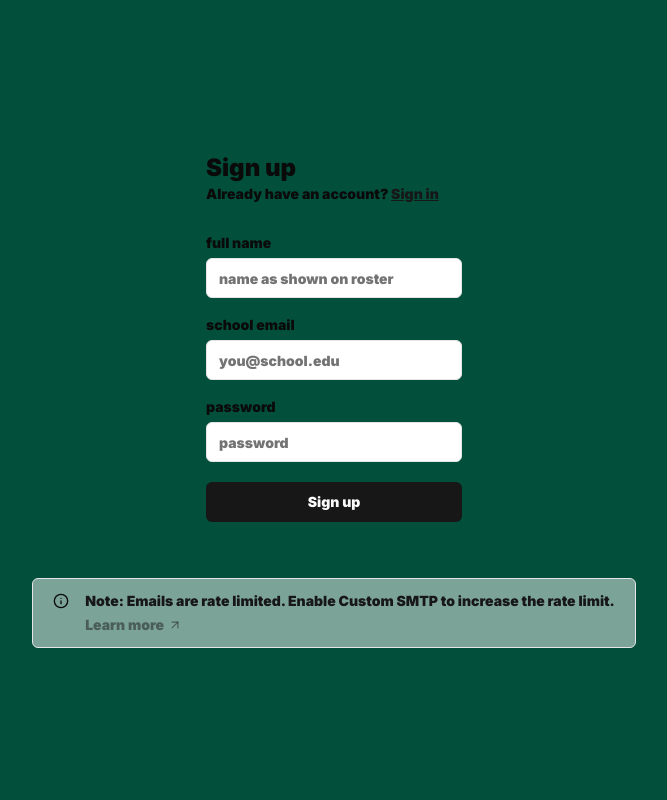
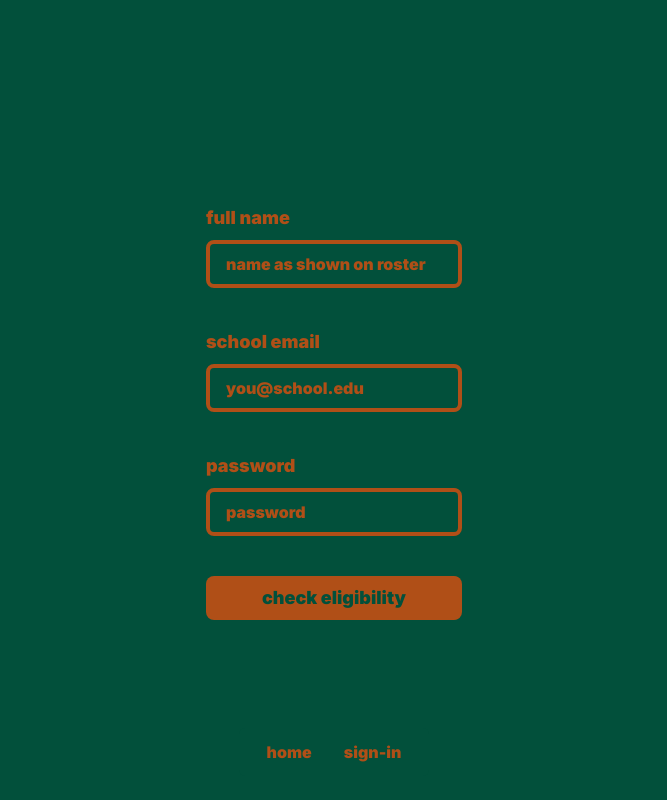
Before and after one commit to luciusscala/collegiatenetwork, a Next.js app: page /sign-up in a window 1280 px wide. Shown: the whole page, without its empty margins (306-973 px from the left). Built offline with nearby package versions, Linux system fonts and the light colour scheme.

Commit message:
reworked components, pre-sign in pages and auth flow is beautiful

```diff
--- a/app/(auth-pages)/forgot-password/page.tsx
+++ b/app/(auth-pages)/forgot-password/page.tsx
@@ -1,10 +1,9 @@
 import { forgotPasswordAction } from "@/app/actions";
 import { FormMessage, Message } from "@/components/form-message";
-import { SubmitButton } from "@/components/submit-button";
-import { Input } from "@/components/ui/input";
-import { Label } from "@/components/ui/label";
+import Button from "@/components/ui/button";
+import Input from "@/components/ui/input";
 import Link from "next/link";
-import { SmtpMessage } from "../smtp-message";
+import Navbar from "@/components/Navbar";
 
 export default async function ForgotPassword(props: {
   searchParams: Promise<Message>;
@@ -12,26 +11,30 @@ export default async function ForgotPassword(props: {
   const searchParams = await props.searchParams;
   return (
     <>
-      <form className="flex-1 flex flex-col w-full gap-2 text-foreground [&>input]:mb-6 min-w-64 max-w-64 mx-auto">
-        <div>
-          <h1 className="text-2xl font-medium">Reset Password</h1>
-          <p className="text-sm text-secondary-foreground">
-            Already have an account?{" "}
-            <Link className="text-primary underline" href="/sign-in">
-              Sign in
-            </Link>
-          </p>
-        </div>
-        <div className="flex flex-col gap-2 [&>input]:mb-3 mt-8">
-          <Label htmlFor="email">Email</Label>
-          <Input name="email" placeholder="you@example.com" required />
-          <SubmitButton formAction={forgotPasswordAction}>
-            Reset Password
-          </SubmitButton>
+      <form
+        className="max-w-md w-full mx-auto flex flex-col justify-center min-h-screen px-4"
+        style={{ fontFamily: 'Inter, sans-serif' }}
+        action={forgotPasswordAction}
+      >
+        <Input
+          label="school email"
+          id="email"
+          name="email"
+          type="email"
+          placeholder="you@school.edu"
+          required
+        />
+        <Button type="submit">reset password</Button>
+        <div className="mt-4">
           <FormMessage message={searchParams} />
         </div>
       </form>
-      <SmtpMessage />
+      <div className="fixed bottom-0 left-0 w-full z-50 flex justify-center pb-6">
+        <Navbar navItems={[
+          { href: "/", label: "home" },
+          { href: "/sign-in", label: "sign-in" },
+        ]} />
+      </div>
     </>
   );
 }
--- a/app/(auth-pages)/sign-in/page.tsx
+++ b/app/(auth-pages)/sign-in/page.tsx
@@ -1,44 +1,54 @@
 import { signInAction } from "@/app/actions";
 import { FormMessage, Message } from "@/components/form-message";
-import { SubmitButton } from "@/components/submit-button";
-import { Input } from "@/components/ui/input";
-import { Label } from "@/components/ui/label";
+import Button from "@/components/ui/button";
+import Input from "@/components/ui/input";
 import Link from "next/link";
+import Navbar from "@/components/Navbar";
 
 export default async function Login(props: { searchParams: Promise<Message> }) {
   const searchParams = await props.searchParams;
   return (
-    <form className="flex-1 flex flex-col min-w-64">
-      <h1 className="text-2xl font-medium">Sign in</h1>
-      <p className="text-sm text-foreground">
-        Don't have an account?{" "}
-        <Link className="text-foreground font-medium underline" href="/sign-up">
-          Sign up
-        </Link>
-      </p>
-      <div className="flex flex-col gap-2 [&>input]:mb-3 mt-8">
-        <Label htmlFor="email">Email</Label>
-        <Input name="email" placeholder="you@example.com" required />
-        <div className="flex justify-between items-center">
-          <Label htmlFor="password">Password</Label>
+    <>
+      <form
+        className="max-w-md w-full mx-auto flex flex-col justify-center min-h-screen px-4"
+        style={{ fontFamily: 'Inter, sans-serif' }}
+        action={signInAction}
+      >
+        <Input
+          label="school email"
+          id="email"
+          name="email"
+          type="email"
+          placeholder="you@school.edu"
+          required
+        />
+        <Input
+          label="password"
+          id="password"
+          name="password"
+          type="password"
+          placeholder="your password"
+          required
+        />
+        <Button type="submit">sign in</Button>
+        <div className="mt-4">
+          <FormMessage message={searchParams} />
+        </div>
+        <div className="flex justify-between items-center mb-8">
           <Link
-            className="text-xs text-foreground underline"
+            className="text-[#B04F17] underline text-small font-black lowercase"
             href="/forgot-password"
           >
-            Forgot Password?
+            forgot password?
           </Link>
         </div>
-        <Input
-          type="password"
-          name="password"
-          placeholder="Your password"
-          required
-        />
-        <SubmitButton pendingText="Signing In..." formAction={signInAction}>
-          Sign in
-        </SubmitButton>
-        <FormMessage message={searchParams} />
+      </form>
+      <div className="fixed bottom-0 left-0 w-full z-50 flex justify-center pb-6">
+        <Navbar navItems={[
+          { href: "/", label: "home" },
+          { href: "/sign-up", label: "sign up" },
+        ]} />
       </div>
-    </form>
+    </>
   );
 }
--- a/app/(auth-pages)/sign-up/page.tsx
+++ b/app/(auth-pages)/sign-up/page.tsx
@@ -4,7 +4,7 @@ import { SubmitButton } from "@/components/submit-button";
 import { Input } from "@/components/ui/input";
 import { Label } from "@/components/ui/label";
 import Link from "next/link";
-import { SmtpMessage } from "../smtp-message";
+import Navbar from "@/components/Navbar";
 
 export default async function Signup(props: {
   searchParams: Promise<Message>;
@@ -21,33 +21,22 @@ export default async function Signup(props: {
   return (
     <>
       <form className="flex flex-col min-w-64 max-w-64 mx-auto">
-        <h1 className="text-2xl font-medium">Sign up</h1>
-        <p className="text-sm text text-foreground">
-          Already have an account?{" "}
-          <Link className="text-primary font-medium underline" href="/sign-in">
-            Sign in
-          </Link>
-        </p>
         <div className="flex flex-col gap-2 [&>input]:mb-3 mt-8">
-          <Label htmlFor="name">full name</Label>
-          <Input name="name" placeholder="name as shown on roster"/>
-          <Label htmlFor="email">school email</Label>
-          <Input name="email" placeholder="you@school.edu" required />
-          <Label htmlFor="password">password</Label>
-          <Input
-            type="password"
-            name="password"
-            placeholder="password"
-            minLength={6}
-            required
-          />
+          <Input label="full name" id="name" name="name" placeholder="name as shown on roster" />
+          <Input label="school email" id="email" name="email" placeholder="you@school.edu" required />
+          <Input label="password" id="password" name="password" type="password" placeholder="password" minLength={6} required />
           <SubmitButton formAction={signUpAction} pendingText="Signing up...">
-            Sign up
+            check eligibility
           </SubmitButton>
           <FormMessage message={searchParams} />
         </div>
       </form>
-      <SmtpMessage />
+      <div className="fixed bottom-0 left-0 w-full z-50 flex justify-center pb-6">
+        <Navbar navItems={[
+          { href: "/", label: "home" },
+          { href: "/sign-in", label: "sign-in" },
+        ]} />
+      </div>
     </>
   );
 }
--- a/app/(auth-pages)/smtp-message.tsx
+++ /dev/null
@@ -1,25 +0,0 @@
-import { ArrowUpRight, InfoIcon } from "lucide-react";
-import Link from "next/link";
-
-export function SmtpMessage() {
-  return (
-    <div className="bg-muted/50 px-5 py-3 border rounded-md flex gap-4">
-      <InfoIcon size={16} className="mt-0.5" />
-      <div className="flex flex-col gap-1">
-        <small className="text-sm text-secondary-foreground">
-          <strong> Note:</strong> Emails are rate limited. Enable Custom SMTP to
-          increase the rate limit.
-        </small>
-        <div>
-          <Link
-            href="https://supabase.com/docs/guides/auth/auth-smtp"
-            target="_blank"
-            className="text-primary/50 hover:text-primary flex items-center text-sm gap-1"
-          >
-            Learn more <ArrowUpRight size={14} />
-          </Link>
-        </div>
-      </div>
-    </div>
-  );
-}
--- a/app/actions.ts
+++ b/app/actions.ts
@@ -89,7 +89,7 @@ export const signInAction = async (formData: FormData) => {
     return encodedRedirect("error", "/sign-in", error.message);
   }
 
-  return redirect("/protected");
+  return redirect("/dashboard");
 };
 
 export const forgotPasswordAction = async (formData: FormData) => {
--- /dev/null
+++ b/components/Navbar.tsx
@@ -0,0 +1,56 @@
+"use client";
+import React from "react";
+import Link from "next/link";
+import { usePathname } from "next/navigation";
+
+export interface NavItem {
+  href: string;
+  label: string;
+}
+
+interface NavbarProps {
+  navItems?: NavItem[];
+  logo?: React.ReactNode;
+}
+
+const defaultNavItems: NavItem[] = [
+  { href: "/dashboard", label: "Dashboard" },
+  { href: "/sessions", label: "Sessions" },
+  { href: "/teams", label: "Teams" },
+  { href: "/players", label: "Players" },
+];
+
+const Navbar: React.FC<NavbarProps> = ({ navItems = defaultNavItems, logo }) => {
+  const pathname = usePathname();
+
+  return (
+    <nav
+      className="bg-[#02503B] px-5 py-3 rounded-md flex items-center gap-4"
+      style={{ fontFamily: 'Inter, sans-serif' }}
+    >
+      {logo && (
+        <div className="mr-4 flex-shrink-0">{logo}</div>
+      )}
+      <ul className="flex flex-row gap-4">
+        {navItems.map((item) => {
+          const isActive = pathname === item.href || (item.href !== '/' && pathname.startsWith(item.href));
+          return (
+            <li key={item.href}>
+              <Link
+                href={item.href}
+                className={`px-2 py-1 font-black font-sans text-[#B04F17] text-base rounded transition-colors border-b-2 ${
+                  isActive ? 'border-[#B04F17]' : 'border-transparent'
+                } hover:border-[#B04F17]`}
+                style={{ fontFamily: 'Inter, sans-serif' }}
+              >
+                {item.label}
+              </Link>
+            </li>
+          );
+        })}
+      </ul>
+    </nav>
+  );
+};
+
+export default Navbar;
--- a/components/auth/signup-form.tsx
+++ b/components/auth/signup-form.tsx
@@ -1,9 +1,8 @@
 "use client";
 
 import { useState } from "react";
-import { Button } from "@/components/ui/button";
-import { Input } from "@/components/ui/input";
-import { Label } from "@/components/ui/label";
+import Button from "@/components/ui/button";
+import Input from "@/components/ui/input";
 import { useRouter } from "next/navigation";
 import { signUpAction } from "@/app/actions";
 
@@ -73,62 +72,55 @@ export function SignupForm() {
   }
 
   return (
-    <form onSubmit={handleSignup} className="space-y-4">
-      <div className="space-y-2">
-        <Label htmlFor="fullName">Full Name</Label>
+    <form
+      onSubmit={handleSignup}
+      className="max-w-md w-full mx-auto flex flex-col justify-center min-h-screen px-4 text-[#B04F17]"
+      style={{ fontFamily: 'Inter, sans-serif' }}
+    >
       <Input
+        label="full name"
         id="fullName"
         name="fullName"
         placeholder="Enter your full name"
         required
         disabled={isEligible}
       />
-      </div>
-      <div className="space-y-2">
-        <Label htmlFor="email">Email</Label>
       <Input
+        label="school email"
         id="email"
         name="email"
         type="email"
-          placeholder="Enter your email"
+        placeholder="Enter your school email"
         required
         disabled={isEligible}
       />
-      </div>
-
       {isEligible && (
         <>
-          <div className="space-y-2">
-            <Label htmlFor="password">Password</Label>
           <Input
+            label="password"
             id="password"
             name="password"
             type="password"
             placeholder="Enter your password"
             required
           />
-          </div>
-          <div className="space-y-2">
-            <Label htmlFor="confirmPassword">Confirm Password</Label>
           <Input
+            label="confirm password"
             id="confirmPassword"
             name="confirmPassword"
             type="password"
             placeholder="Confirm your password"
             required
           />
-          </div>
         </>
       )}
-
       {error && (
-        <div className="text-red-500 text-sm">
+        <div className="text-red-500 text-lg font-black mb-6 text-center">
           {error}
         </div>
       )}
-
       <Button type="submit" disabled={isLoading}>
-        {isLoading ? "Verifying..." : isEligible ? "Sign Up" : "Verify Eligibility"}
+        {isLoading ? "Verifying..." : isEligible ? "sign up" : "verify eligibility"}
       </Button>
     </form>
   );
--- a/components/ui/button.tsx
+++ b/components/ui/button.tsx
@@ -1,56 +1,18 @@
-import * as React from "react";
-import { Slot } from "@radix-ui/react-slot";
-import { cva, type VariantProps } from "class-variance-authority";
+import React from "react";
 
-import { cn } from "@/lib/utils";
+interface ButtonProps extends React.ButtonHTMLAttributes<HTMLButtonElement> {
+  children: React.ReactNode;
+}
 
-const buttonVariants = cva(
-  "inline-flex items-center justify-center whitespace-nowrap rounded-md text-sm font-medium ring-offset-background transition-colors focus-visible:outline-none focus-visible:ring-2 focus-visible:ring-ring focus-visible:ring-offset-2 disabled:pointer-events-none disabled:opacity-50",
-  {
-    variants: {
-      variant: {
-        default: "bg-primary text-primary-foreground hover:bg-primary/90",
-        destructive:
-          "bg-destructive text-destructive-foreground hover:bg-destructive/90",
-        outline:
-          "border border-input bg-background hover:bg-accent hover:text-accent-foreground",
-        secondary:
-          "bg-secondary text-secondary-foreground hover:bg-secondary/80",
-        ghost: "hover:bg-accent hover:text-accent-foreground",
-        link: "text-primary underline-offset-4 hover:underline",
-      },
-      size: {
-        default: "h-10 px-4 py-2",
-        sm: "h-9 rounded-md px-3",
-        lg: "h-11 rounded-md px-8",
-        icon: "h-10 w-10",
-      },
-    },
-    defaultVariants: {
-      variant: "default",
-      size: "default",
-    },
-  },
+export const Button: React.FC<ButtonProps> = ({ children, className = "", ...props }) => (
+  <button
+    type="submit"
+    className={`w-full max-w-lg mx-auto bg-[#B04F17] text-[#02503B] rounded-lg font-black text-lg py-2 transition-colors duration-150 hover:bg-[#963f0f] font-sans ${className}`}
+    style={{ fontFamily: 'Inter, sans-serif' }}
+    {...props}
+  >
+    {children}
+  </button>
 );
 
-export interface ButtonProps
-  extends React.ButtonHTMLAttributes<HTMLButtonElement>,
-    VariantProps<typeof buttonVariants> {
-  asChild?: boolean;
-}
-
-const Button = React.forwardRef<HTMLButtonElement, ButtonProps>(
-  ({ className, variant, size, asChild = false, ...props }, ref) => {
-    const Comp = asChild ? Slot : "button";
-    return (
-      <Comp
-        className={cn(buttonVariants({ variant, size, className }))}
-        ref={ref}
-        {...props}
-      />
-    );
-  },
-);
-Button.displayName = "Button";
-
-export { Button, buttonVariants };
+export default Button;
--- a/components/ui/input.tsx
+++ b/components/ui/input.tsx
@@ -1,25 +1,27 @@
-import * as React from "react";
+import React from "react";
 
-import { cn } from "@/lib/utils";
+interface InputProps extends React.InputHTMLAttributes<HTMLInputElement> {
+  label: string;
+  id: string;
+}
 
-export interface InputProps
-  extends React.InputHTMLAttributes<HTMLInputElement> {}
+export const Input: React.FC<InputProps> = ({ label, id, className = "", autoComplete, ...props }) => (
+  <div className="flex flex-col mb-8 w-full max-w-lg mx-auto">
+    <label
+      htmlFor={id}
+      className="text-[#B04F17] font-black text-lg mb-2 lowercase font-sans"
+      style={{ fontFamily: 'Inter, sans-serif', textTransform: 'lowercase' }}
+    >
+      {label}
+    </label>
+    <input
+      id={id}
+      autoComplete={autoComplete || "off"}
+      className={`w-full py-2 px-4 rounded-lg border-4 border-[#B04F17] bg-[#02503B] text-[#B04F17] font-black text-base font-sans focus:outline-none focus:ring-2 focus:ring-[#B04F17] placeholder-[#B04F17] placeholder:font-normal ${className}`}
+      style={{ fontFamily: 'Inter, sans-serif' }}
+      {...props}
+    />
+  </div>
+);
 
-const Input = React.forwardRef<HTMLInputElement, InputProps>(
-  ({ className, type, ...props }, ref) => {
-    return (
-      <input
-        type={type}
-        className={cn(
-          "flex h-10 w-full rounded-md border border-input bg-background px-3 py-2 text-sm ring-offset-background file:border-0 file:bg-transparent file:text-sm file:font-medium placeholder:text-muted-foreground focus-visible:outline-none focus-visible:ring-2 focus-visible:ring-ring focus-visible:ring-offset-2 disabled:cursor-not-allowed disabled:opacity-50",
-          className,
-        )}
-        ref={ref}
-        {...props}
-      />
-    );
-  },
-);
-Input.displayName = "Input";
-
-export { Input };
+export default Input;
```
Also changed, not shown: app/dashboard/page.tsx (+0 -13 lines), app/page.tsx (+8 -0 lines). Lines whose indentation alone changed are shown as unchanged.
